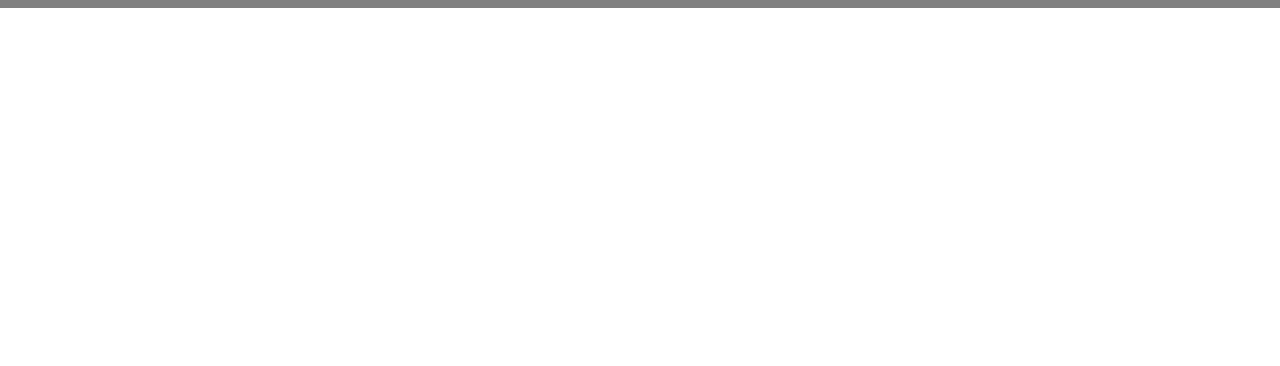
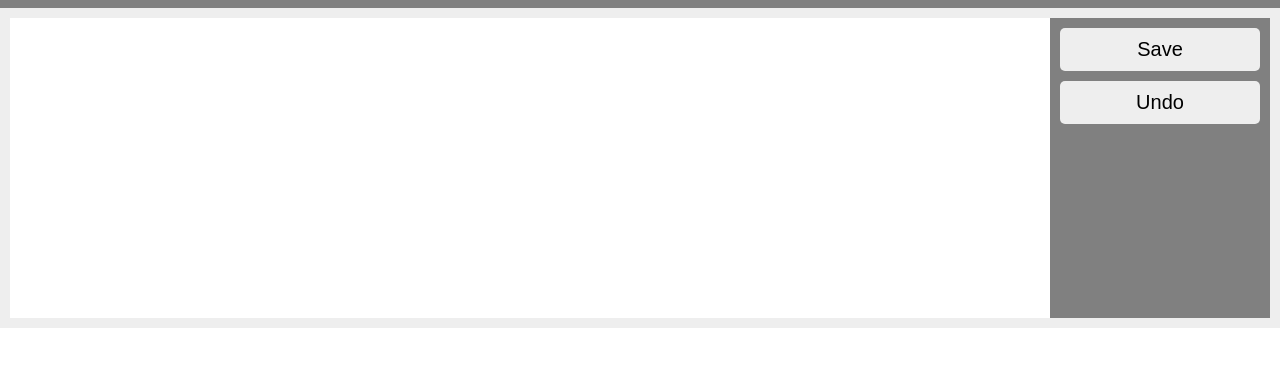
Before and after one commit to t-web-ai/text-editor, a website: page index.html in a window 1280 px wide. Shown: the part 36-402 px from the top of the page. Drawn offline with Linux system fonts and the light colour scheme.

Commit message:
Implement main box (HTML, CSS).

```diff
--- a/css/index.css
+++ b/css/index.css
@@ -3,9 +3,11 @@
     padding: 0;
     box-sizing: border-box;
 }
+
 html {
     font-size: 62.5%
 }
+
 :root {
     --primary: black;
     --secondary: gray;
@@ -22,4 +24,80 @@ html {
     font-family: Verdana, Geneva, Tahoma, sans-serif;
     position: relative;
 }
+
 /* title - end  */
+
+/* main box - start  */
+.main-box {
+    background-color: var(--hover);
+    padding: 1rem;
+    display: flex;
+    width: 100%;
+    flex-direction: column;
+    position: relative;
+}
+
+@media screen and (min-width: 950px) {
+    .main-box {
+        flex-direction: row;
+    }
+}
+
+/* main box - end  */
+
+/* text box - start  */
+.text-box {
+    width: 100%;
+    height: 300px;
+    font-size: 2.2rem;
+    font-family: -apple-system, BlinkMacSystemFont, 'Segoe UI', Roboto, Oxygen, Ubuntu, Cantarell, 'Open Sans', 'Helvetica Neue', sans-serif;
+    padding: 1rem;
+    border: none;
+    resize: none;
+    outline: none;
+    position: relative;
+}
+
+.text-box::-webkit-scrollbar {
+    width: 0;
+    height: 0;
+}
+
+/* text box - end  */
+
+/* button box - start  */
+.button-box {
+    background-color: var(--secondary);
+    display: flex;
+    padding: 1rem;
+    justify-content: space-around;
+    gap: 1rem;
+}
+
+@media screen and (min-width: 950px) {
+    .button-box {
+        flex-direction: column;
+        justify-content: flex-start;
+    }
+}
+
+@media screen and (max-width: 280px) {
+    .button-box {
+        flex-wrap: wrap;
+    }
+}
+
+.button-box>button {
+    width: 20rem;
+    padding: 1rem;
+    font-size: 2rem;
+    color: black;
+    border-radius: 0.5rem;
+    background-color: var(--hover);
+    border: none;
+    position: relative;
+}
+.button-box>button:active {
+    transform: scale(0.95);
+}
+/* button box - end  */
--- a/index.html
+++ b/index.html
@@ -12,6 +12,26 @@
     <!-- title - start -->
     <div class="title">Text Editor</div>
     <!-- title - end  -->
+
+    <!-- main box - start  -->
+    <div class="main-box">
+        <!-- text box - start  -->
+        <textarea class="text-box"></textarea>
+        <!-- text box - end  -->
+
+        <!-- button box - start  -->
+        <div class="button-box">
+            <!-- save button - start  -->
+            <button>Save</button>
+            <!-- save button - end  -->
+
+            <!-- undo button - start  -->
+            <button>Undo</button>
+            <!-- undo button - end  -->
+        </div>
+        <!-- button box - end  -->
+    </div>
+    <!-- main box - end  -->
 </body>
 
 </html>
```
